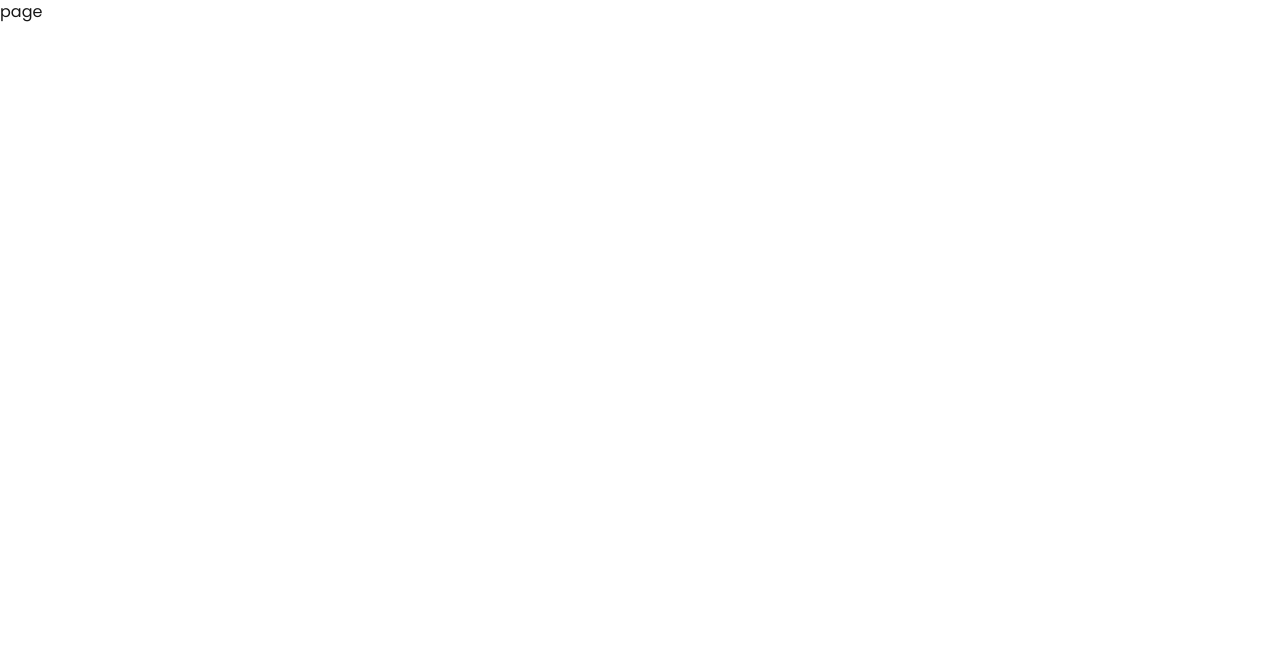
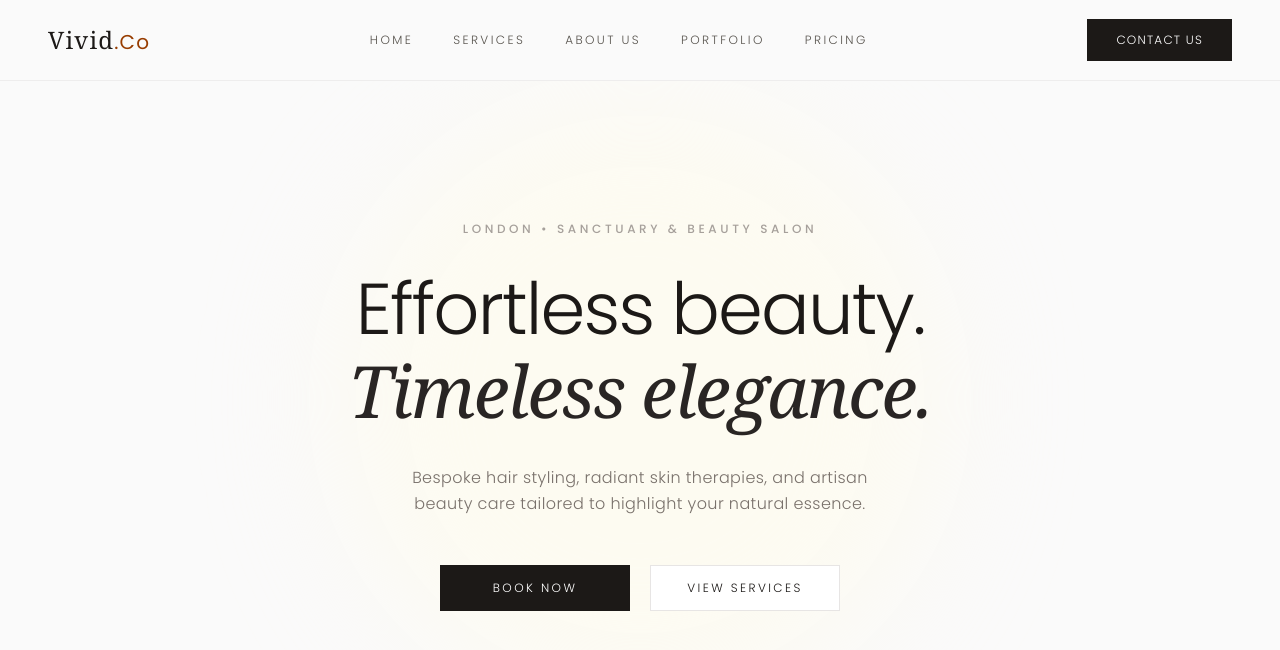
Before and after one commit to kaushalyabm5/Vivid-Co., a Next.js app: page / in a window 1280 px wide. Shown: the top 650 px of the page. Built offline with nearby package versions, Linux system fonts and the light colour scheme.

Commit message:
Navbar and Home Hero base is done

```diff
--- /dev/null
+++ b/src/Components/Common/Navbar.tsx
@@ -0,0 +1,155 @@
+"use client";
+
+import React, { useState, useEffect } from "react";
+import Link from "next/link";
+
+export default function Navbar() {
+  const [isMenuOpen, setIsMenuOpen] = useState(false);
+
+  // Prevent background scrolling when full screen menu is open
+  useEffect(() => {
+    if (isMenuOpen) {
+      document.body.style.overflow = "hidden";
+    } else {
+      document.body.style.overflow = "unset";
+    }
+  }, [isMenuOpen]);
+
+  const navLinks = [
+    { name: "Home", href: "/" },
+    { name: "Services", href: "/services" },
+    { name: "About Us", href: "/about" },
+    { name: "Portfolio", href: "/portfolio" },
+    { name: "Pricing", href: "/pricing" },
+  ];
+
+  return (
+    <>
+      <header className="fixed top-0 left-0 w-full z-40 bg-[#FAFAFA]/90 backdrop-blur-md border-b border-stone-200/60 transition-all duration-300">
+        <div className="max-w-7xl mx-auto px-6 sm:px-8 lg:px-12 h-20 flex items-center justify-between">
+
+          {/* Left Corner: Logo */}
+          <Link href="/" className="z-50">
+            <span className="font-serif text-2xl font-normal tracking-wider text-stone-900">
+              Vivid<span className="text-amber-800 font-sans text-xl">.Co</span>
+            </span>
+          </Link>
+
+          {/* Center: Desktop Navigation Links */}
+          <nav className="hidden lg:flex items-center gap-10">
+            {navLinks.map((link) => (
+              <Link
+                key={link.name}
+                href={link.href}
+                className="text-xs uppercase tracking-[0.2em] text-stone-600 hover:text-stone-900 transition-colors duration-200 font-light"
+              >
+                {link.name}
+              </Link>
+            ))}
+          </nav>
+
+          {/* Right Corner: Desktop Contact Us Button (Sharp Edges) */}
+          <div className="hidden lg:block">
+            <Link
+              href="/contact"
+              className="px-7 py-3 bg-stone-900 hover:bg-stone-800 text-white text-xs uppercase tracking-widest font-light transition-all duration-300 inline-block border border-stone-900"
+            >
+              Contact Us
+            </Link>
+          </div>
+
+          {/* Mobile / Tablet / iPad: Menu Button */}
+          <button
+            onClick={() => setIsMenuOpen(true)}
+            aria-label="Open Menu"
+            className="lg:hidden text-xs uppercase tracking-widest text-stone-900 font-light flex items-center gap-2 p-2 focus:outline-none"
+          >
+            <span>Menu</span>
+            <div className="flex flex-col gap-1 w-5">
+              <span className="w-full h-[1px] bg-stone-900" />
+              <span className="w-3/4 h-[1px] bg-stone-900 self-end" />
+            </div>
+          </button>
+
+        </div>
+      </header>
+
+      {/* Fullscreen Mobile & Tablet Menu Overlay */}
+      <div
+        className={`fixed inset-0 z-50 bg-[#FAFAFA] text-stone-900 flex flex-col justify-between p-8 sm:p-12 transition-all duration-500 ease-in-out ${
+          isMenuOpen
+            ? "opacity-100 pointer-events-auto translate-y-0"
+            : "opacity-0 pointer-events-none -translate-y-4"
+        }`}
+      >
+        {/* Top Header inside Overlay */}
+        <div className="flex items-center justify-between w-full">
+          <span className="font-serif text-2xl font-normal tracking-wider text-stone-900">
+            Vivid<span className="text-amber-800 font-sans text-xl">.Co</span>
+          </span>
+
+          {/* Close Button */}
+          <button
+            onClick={() => setIsMenuOpen(false)}
+            aria-label="Close Menu"
+            className="text-xs uppercase tracking-widest text-stone-900 font-light flex items-center gap-2 p-2 focus:outline-none hover:opacity-70 transition-opacity"
+          >
+            <span>Close</span>
+            <span className="text-lg font-extralight leading-none">✕</span>
+          </button>
+        </div>
+
+        {/* Center Links - Perfectly Centered Vertically & Horizontally */}
+        <div className="my-auto py-8 w-full flex justify-center items-center">
+          <nav className="flex flex-col items-center justify-center gap-6 sm:gap-8 text-center max-w-xl mx-auto w-full">
+            {navLinks.map((link, index) => (
+              <Link
+                key={link.name}
+                href={link.href}
+                onClick={() => setIsMenuOpen(false)}
+                className={`font-serif text-3xl sm:text-5xl font-light text-stone-900 hover:text-amber-900 transition-all duration-300 tracking-wide transform ${
+                  isMenuOpen
+                    ? "translate-y-0 opacity-100"
+                    : "translate-y-4 opacity-0"
+                }`}
+                style={{
+                  transitionDelay: `${isMenuOpen ? 150 + index * 70 : 0}ms`,
+                }}
+              >
+                {link.name}
+              </Link>
+            ))}
+
+            <div
+              className={`pt-4 w-full flex justify-center transform transition-all duration-300 ${
+                isMenuOpen
+                  ? "translate-y-0 opacity-100"
+                  : "translate-y-4 opacity-0"
+              }`}
+              style={{
+                transitionDelay: `${isMenuOpen ? 150 + navLinks.length * 70 : 0}ms`,
+              }}
+            >
+              <Link
+                href="/contact"
+                onClick={() => setIsMenuOpen(false)}
+                className="inline-block min-w-[200px] text-center px-10 py-4 bg-stone-900 text-white text-xs uppercase tracking-widest font-light border border-stone-900 mt-2"
+              >
+                Contact Us
+              </Link>
+            </div>
+          </nav>
+        </div>
+
+        {/* Footer Details inside Menu */}
+        <div className="flex flex-col sm:flex-row justify-between items-center text-xs tracking-wider text-stone-400 border-t border-stone-200/80 pt-6 gap-4">
+          <p>© Vivid.Co • London Sanctuary</p>
+          <div className="flex gap-6 text-stone-600">
+            <span className="hover:text-stone-900 cursor-pointer">Instagram</span>
+            <span className="hover:text-stone-900 cursor-pointer">WhatsApp</span>
+          </div>
+        </div>
+      </div>
+    </>
+  );
+}
--- /dev/null
+++ b/src/Components/HomePage/HomeHero.tsx
@@ -0,0 +1,53 @@
+"use client";
+
+import React from "react";
+import Link from "next/link";
+
+export default function HomeHero() {
+  return (
+    <section className="relative w-full min-h-screen bg-[#FAFAFA] text-stone-900 flex flex-col justify-center items-center px-4 sm:px-6 lg:px-8 overflow-hidden">
+      {/* Subtle Ambient Background Glow */}
+      <div className="absolute top-1/2 left-1/2 -translate-x-1/2 -translate-y-1/2 w-[280px] sm:w-[450px] lg:w-[600px] h-[280px] sm:h-[450px] lg:h-[600px] bg-amber-50/60 rounded-full blur-3xl pointer-events-none" />
+
+      {/* Main Content Box */}
+      <div className="w-full max-w-4xl mx-auto text-center relative z-10 space-y-6 sm:space-y-8 pt-20 pb-12 my-auto">
+
+        {/* Minimal Sub-Badge */}
+        <p className="text-[10px] sm:text-xs uppercase tracking-[0.25em] sm:tracking-[0.3em] text-stone-400 font-medium">
+          London • Sanctuary & Beauty Salon
+        </p>
+
+        {/* Main Title */}
+        <h1 className="text-3xl sm:text-5xl md:text-6xl lg:text-7xl font-extralight text-stone-900 tracking-tight leading-[1.15] sm:leading-[1.12]">
+          Effortless beauty. <br />
+          <span className="font-serif italic font-normal text-stone-800">
+            Timeless elegance.
+          </span>
+        </h1>
+
+        {/* Small Description */}
+        <p className="text-stone-500 text-xs sm:text-sm md:text-base font-light max-w-md sm:max-w-lg mx-auto leading-relaxed tracking-wide px-2">
+          Bespoke hair styling, radiant skin therapies, and artisan beauty care tailored to highlight your natural essence.
+        </p>
+
+        {/* Two Buttons in the Middle (Sharp Edges) */}
+        <div className="flex flex-col sm:flex-row items-center justify-center gap-3 sm:gap-5 pt-2 sm:pt-4 w-full max-w-xs sm:max-w-none mx-auto">
+          <Link
+            href="/booking"
+            className="w-full sm:w-auto min-w-[170px] sm:min-w-[190px] px-8 py-3.5 bg-stone-900 hover:bg-stone-800 text-white font-light text-xs tracking-[0.2em] uppercase border border-stone-900 transition-all duration-300 text-center"
+          >
+            Book Now
+          </Link>
+
+          <Link
+            href="/services"
+            className="w-full sm:w-auto min-w-[170px] sm:min-w-[190px] px-8 py-3.5 bg-white hover:bg-stone-100 text-stone-900 font-light text-xs tracking-[0.2em] uppercase border border-stone-200 transition-all duration-300 text-center"
+          >
+            View Services
+          </Link>
+        </div>
+
+      </div>
+    </section>
+  );
+}
--- /dev/null
+++ b/src/Components/HomePage/HomePage.tsx
@@ -0,0 +1,12 @@
+import React from 'react'
+import HomeHero from './HomeHero'
+
+const HomePage = () => {
+  return (
+    <div>
+        <HomeHero />
+    </div>
+  )
+}
+
+export default HomePage
--- a/src/app/layout.tsx
+++ b/src/app/layout.tsx
@@ -1,6 +1,7 @@
 import type { Metadata } from "next";
 import { Poppins } from "next/font/google";
 import "./globals.css";
+import Navbar from "@/Components/Common/Navbar";
 
 const poppins = Poppins({
   variable: "--font-poppins",
@@ -9,7 +10,7 @@ const poppins = Poppins({
 });
 
 export const metadata: Metadata = {
-  title: "Create Next App",
+  title: "Vivid.Co",
   description: "Generated by create next app",
 };
 
@@ -20,6 +21,7 @@ export default function RootLayout({ children }: { children: React.ReactNode })
       className={`${poppins.variable} h-full antialiased`}
     >
       <body className="min-h-full flex flex-col bg-white font-sans text-gray-900">
+        <Navbar />
         {children}
       </body>
     </html>
--- a/src/app/page.tsx
+++ b/src/app/page.tsx
@@ -1,8 +1,11 @@
+import HomePage from '@/Components/HomePage/HomePage'
 import React from 'react'
 
 const page = () => {
   return (
-    <div>page</div>
+    <div>
+      <HomePage />
+    </div>
   )
 }
 
```
